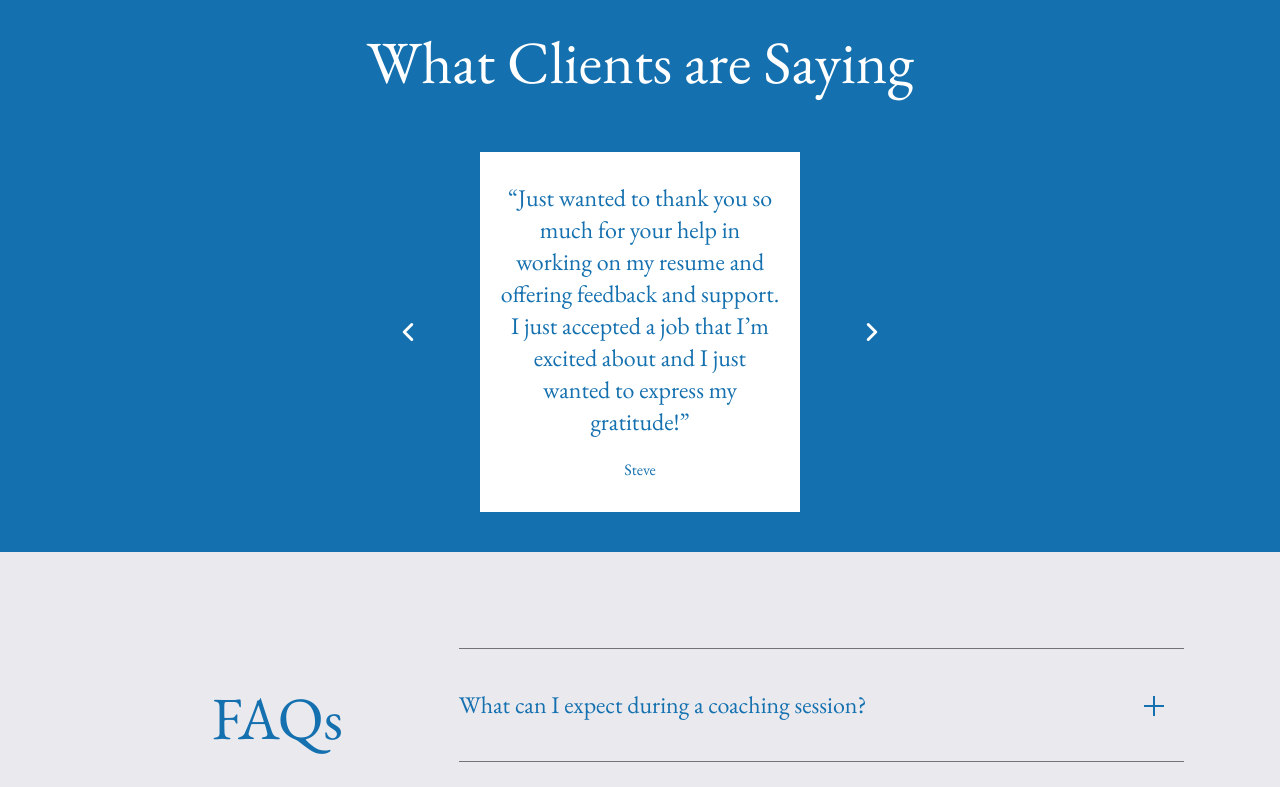
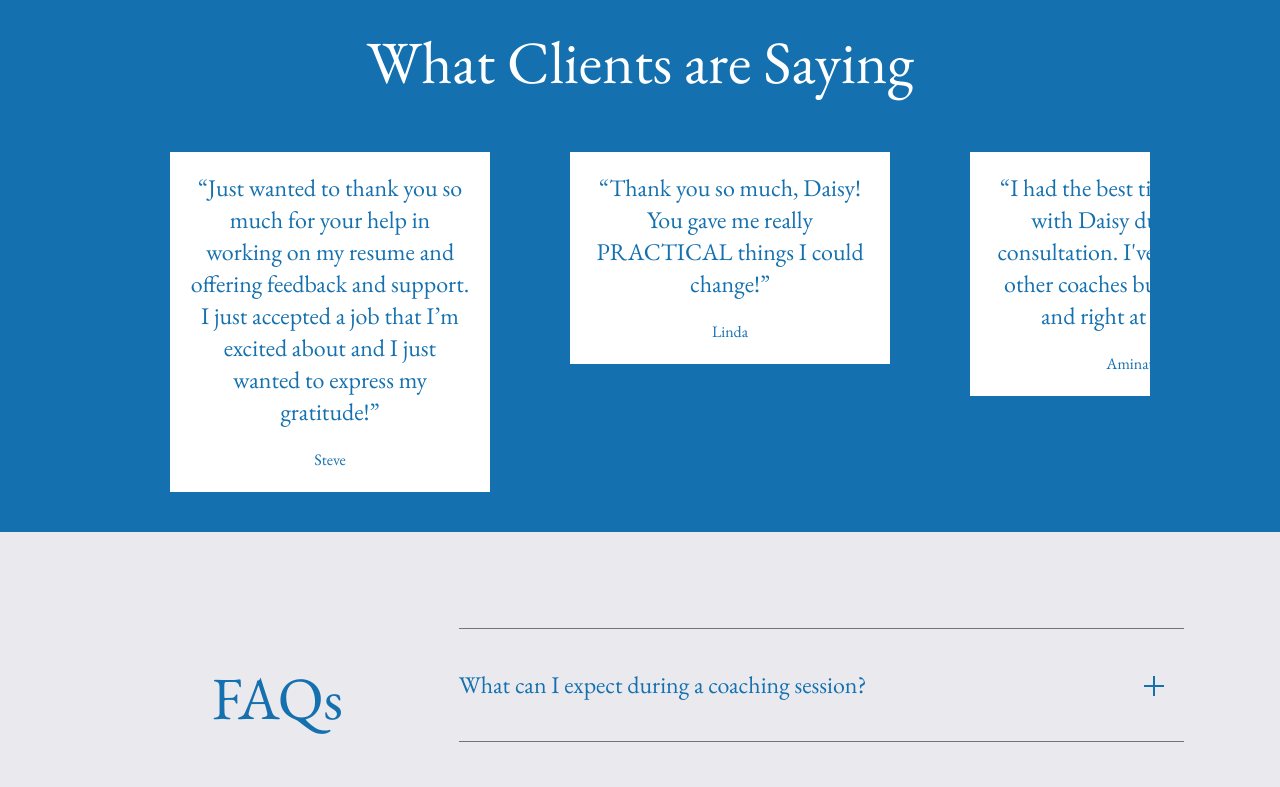
Before and after one commit to ybot1122/keenesse, a Next.js app: page /about in a window 1280 px wide. Shown: the part 1100-1887 px from the top of the page. Built offline with nearby package versions, Linux system fonts and the light colour scheme.

Commit message:
Scrollable carousel

```diff
--- a/app/about/page.tsx
+++ b/app/about/page.tsx
@@ -5,6 +5,7 @@ import Image from "next/image";
 import Link from "next/link";
 import me from "@/public/my-pic.jpeg";
 import { TestimonialCarousel } from "@/components/TestimonialCarousel";
+import ScrollableCarousel from "@/components/ScrollableCarousel";
 
 export const metadata: Metadata = {
   title: "Keenesse - About",
@@ -98,7 +99,7 @@ export default function About() {
           What Clients are Saying
         </h3>
 
-        <TestimonialCarousel />
+        <ScrollableCarousel />
       </div>
       <div className="bg-gray w-full p-10 md:p-24">
         <div className="w-full lg:grid lg:grid-cols-3">
--- a/components/FAQItem.tsx
+++ b/components/FAQItem.tsx
@@ -28,14 +28,14 @@ export default function FAQItem({
         className={`${isOpen ? "mb-10" : ""} ml-5 relative w-[20px]`}
         aria-hidden="true"
       >
-        <rect
+        <div
           className="right-[20px] absolute inline-block w-[20px] h-[2px] bg-blue"
           aria-hidden="true"
-        ></rect>
-        <rect
+        ></div>
+        <div
           className={`right-[20px] inline-block w-[20px] h-[2px] bg-blue absolute ${isOpen ? "animate-closePlus" : "rotate-90 animate-openPlus"}`}
           aria-hidden="true"
-        ></rect>
+        ></div>
       </button>
 
       {isOpen &&
--- /dev/null
+++ b/components/ScrollableCarousel.tsx
@@ -0,0 +1,76 @@
+const testimonials = [
+  {
+    id: "a",
+    from: "Steve",
+    message:
+      "Just wanted to thank you so much for your help in working on my resume and offering feedback and support. I just accepted a job that I’m excited about and I just wanted to express my gratitude!",
+  },
+  {
+    id: "b",
+    message:
+      "Thank you so much, Daisy! You gave me really PRACTICAL things I could change!",
+    from: "Linda",
+  },
+  {
+    id: "c",
+    from: "Aminat",
+    message:
+      "I had the best time chatting with Daisy during my consultation. I've talked with other coaches but I felt seen and right at home.",
+  },
+  {
+    id: "d",
+    message: "Daisy, you are a valuable resource!",
+    from: "Mercer Alliance Group",
+  },
+];
+
+export default function ScrollableCarousel() {
+  return (
+    <div className={"w-[1020px] overflow-x-scroll block whitespace-nowrap"}>
+      {testimonials.map((t, ind) => {
+        return (
+          <div className="inline-block whitespace-normal mx-10" key={t.id}>
+            <div className="flex flex-wrap bg-white m-5 text-blue text-center p-5 w-[320px] mx-auto justify-center flex-col">
+              <p className="text-2xl w-full">&ldquo;{t.message}&rdquo;</p>
+              {t.from ? <p className="mt-5">{t.from}</p> : null}
+            </div>
+          </div>
+        );
+      })}
+    </div>
+  );
+}
+
+const ChevronRight = ({ className }: { className: string }) => (
+  <svg
+    xmlns="http://www.w3.org/2000/svg"
+    fill="none"
+    viewBox="0 0 24 24"
+    strokeWidth="3"
+    stroke="currentColor"
+    className={`w-full h-full ${className}`}
+  >
+    <path
+      strokeLinecap="round"
+      strokeLinejoin="round"
+      d="m8.25 4.5 7.5 7.5-7.5 7.5"
+    />
+  </svg>
+);
+
+const ChevronLeft = ({ className }: { className: string }) => (
+  <svg
+    xmlns="http://www.w3.org/2000/svg"
+    fill="none"
+    viewBox="0 0 24 24"
+    strokeWidth="3"
+    stroke="currentColor"
+    className={`w-full h-full ${className}`}
+  >
+    <path
+      strokeLinecap="round"
+      strokeLinejoin="round"
+      d="M15.75 19.5 8.25 12l7.5-7.5"
+    />
+  </svg>
+);
--- a/components/TestimonialCarousel.tsx
+++ b/components/TestimonialCarousel.tsx
@@ -1,7 +1,7 @@
 "use client";
 
 import Link from "next/link";
-import React, { useCallback } from "react";
+import React, { useCallback, useEffect } from "react";
 const testimonials = [
   {
     id: "a",
@@ -29,10 +29,22 @@ const testimonials = [
 ];
 
 const TestimonialCarousel = ({}: {}) => {
+  const itemWidth = 320;
+  const maxItems = 3;
+
+  const [windowWidth, setWindowWidth] = React.useState(0);
   const [slideDir, setSlideDir] = React.useState<"left" | "right">("left");
   const [prevInd, setPrevInd] = React.useState(0);
   const [activeInd, setActiveInd] = React.useState(0);
   const [isAnimating, setIsAnimating] = React.useState(false);
+
+  useEffect(() => {
+    if (window) {
+      setWindowWidth(window.innerWidth);
+    }
+  }, []);
+
+  console.log(windowWidth);
 
   const next = useCallback(() => {
     setPrevInd(activeInd);
@@ -88,7 +100,7 @@ const TestimonialCarousel = ({}: {}) => {
 
         return (
           <div
-            className={`absolute flex ${inAnimation && animation} ${hidden} w-full h-full ${z}`}
+            className={`flex ${inAnimation && animation} w-full h-full ${z}`}
             onAnimationEnd={onAnimationEnd}
             key={t.id}
           >
```
